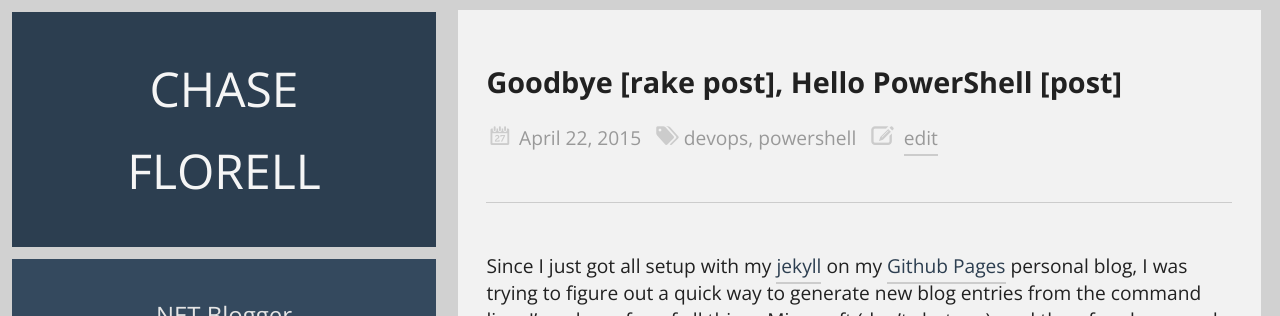
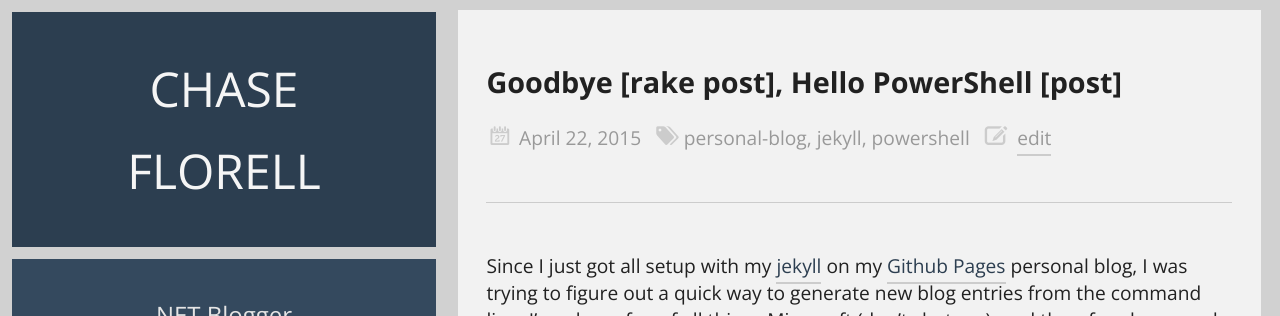
Before and after one commit to ChaseFlorell/chaseflorell.github.io, a Jekyll site: the page built from _posts/2015-04-22-goodbye-rake-post-hello-powershell-post.md, in a window 1280 px wide. Shown: the top 316 px of the page. Built offline with Jekyll 4.4.1, drawn with Linux system fonts in a browser that asks for light colours; Markdown is read by kramdown in place of the engine named in the settings; comment, search, counter and statistics services are not loaded.

Commit message:
[CF] made it so that each post properly shows tags and not categories

```diff
--- a/_includes/post/meta.html
+++ b/_includes/post/meta.html
@@ -1,6 +1,6 @@
 <p class="meta">
 	<span class="date">{% include post/date.html %}{{ time }}</span>
-	<span class="tags">{% include post/categories.html %}</span>
+	<span class="tags">{% include post/tags.html %}</span>
 	{% if site.disqus_short_name and site.disqus_show_comment_count == true %}
 		{% include post/comments_link.html %}
 	{% endif %}
--- /dev/null
+++ b/_includes/post/tags.html
@@ -0,0 +1 @@
+{{ page.tags | join: ', ' }}{{ post.tags | join: ', ' }}
--- a/_posts/2015-04-22-goodbye-rake-post-hello-powershell-post.md
+++ b/_posts/2015-04-22-goodbye-rake-post-hello-powershell-post.md
@@ -2,8 +2,8 @@
 layout: post
 title: Goodbye [rake post], Hello PowerShell [post]
 date: 2015-04-22 14:28:16
-categories: [devops, powershell]
-tags: [personal-blog, devops, jekyll]
+categories: [personal-blog]
+tags: [personal-blog, jekyll, powershell]
 ---
 
 Since I just got all setup with my [jekyll](http://jekyllrb.com/) on my [Github Pages](https://pages.github.com) personal blog, I was trying to figure out a quick way to generate new blog entries from the command line. I'm a huge fan of all things Microsoft (don't shot me), and therefore have made a personal decision to not install [ruby](https://www.ruby-lang.org/en/) on my personal dev machine. So, in the template for jekyll that I found, there's a nice little `rakefile` that has made it super simple to create new entries by simply calling `rake post title="Hello World"`... but alas, I don't have rake available to me (and nor do I want it).
```
Also changed, not shown: _posts/2015-03-14-xamarinforms-gridview.md (+2 -2 lines).
